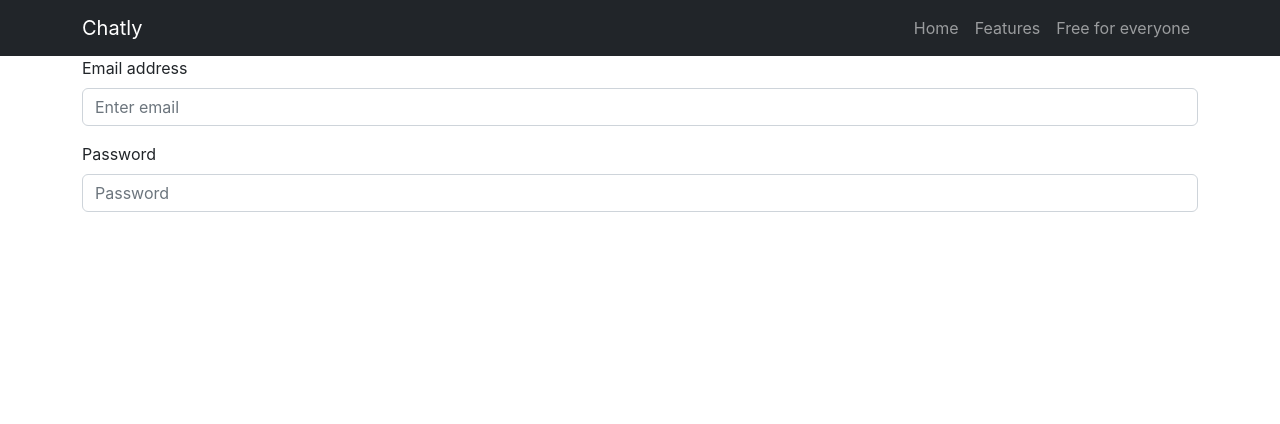
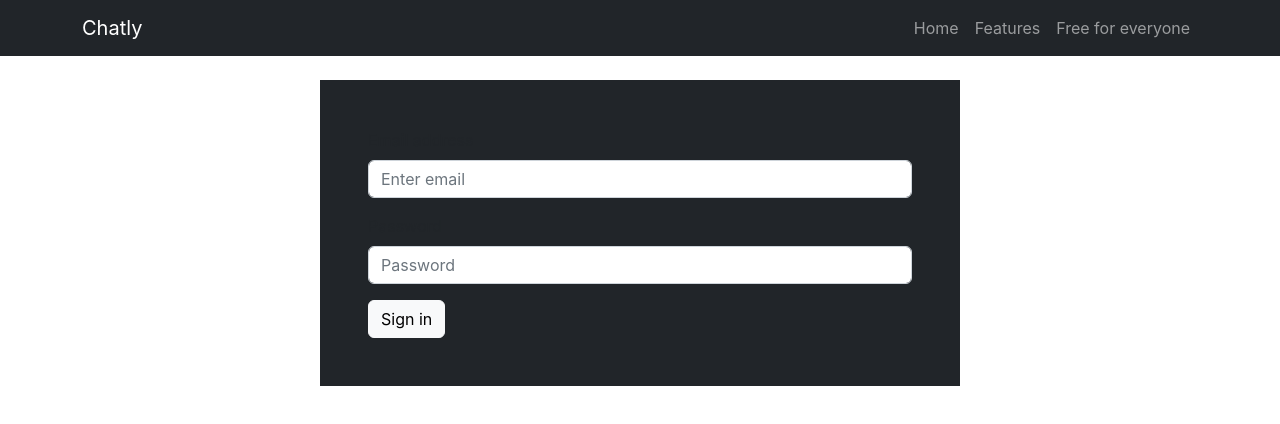
Before and after one commit to SherifAckles/chatly, a React (Create React App) app: page / in a window 1280 px wide. Shown: the top 424 px of the page. Built offline with nearby package versions, Linux system fonts and the light colour scheme; no server answers.

Commit message:
import and add sign in button

```diff
--- a/package.json
+++ b/package.json
@@ -3,6 +3,7 @@
   "version": "0.1.0",
   "private": true,
   "dependencies": {
+    "@react-icons/all-files": "^4.1.0",
     "@testing-library/jest-dom": "^5.16.5",
     "@testing-library/react": "^13.4.0",
     "@testing-library/user-event": "^13.5.0",
@@ -12,6 +13,7 @@
     "react-bootstrap": "^2.6.0",
     "react-dom": "^18.2.0",
     "react-firebase-hooks": "^5.1.1",
+    "react-icons": "^4.6.0",
     "react-scripts": "5.0.1",
     "web-vitals": "^2.1.4"
   },
--- a/src/components/pages/Register.jsx
+++ b/src/components/pages/Register.jsx
@@ -1,9 +1,11 @@
-import Form from 'react-bootstrap/Form';
+import Form from "react-bootstrap/Form";
+import "./register.css";
+import { Button } from 'react-bootstrap';
 
 function FormGroupExample() {
   return (
     <Form>
-        <main className='container main-container'>
+      <main className="container main-container m-4 p-5 w-50 mx-auto bg-dark br-2rem">
         <Form.Group className="mb-3" controlId="formGroupEmail">
           <Form.Label>Email address</Form.Label>
           <Form.Control type="email" placeholder="Enter email" />
@@ -12,6 +14,9 @@ function FormGroupExample() {
           <Form.Label>Password</Form.Label>
           <Form.Control type="password" placeholder="Password" />
         </Form.Group>
+        <div>
+        <Button variant="light" size="md">Sign in</Button>
+        </div>
       </main>
     </Form>
   );
```
Also changed, not shown: src/components/pages/home.css (added), src/components/pages/register.css (added), 1 other file (tests, documents, lock files or other folders). Lines whose indentation alone changed are shown as unchanged.
